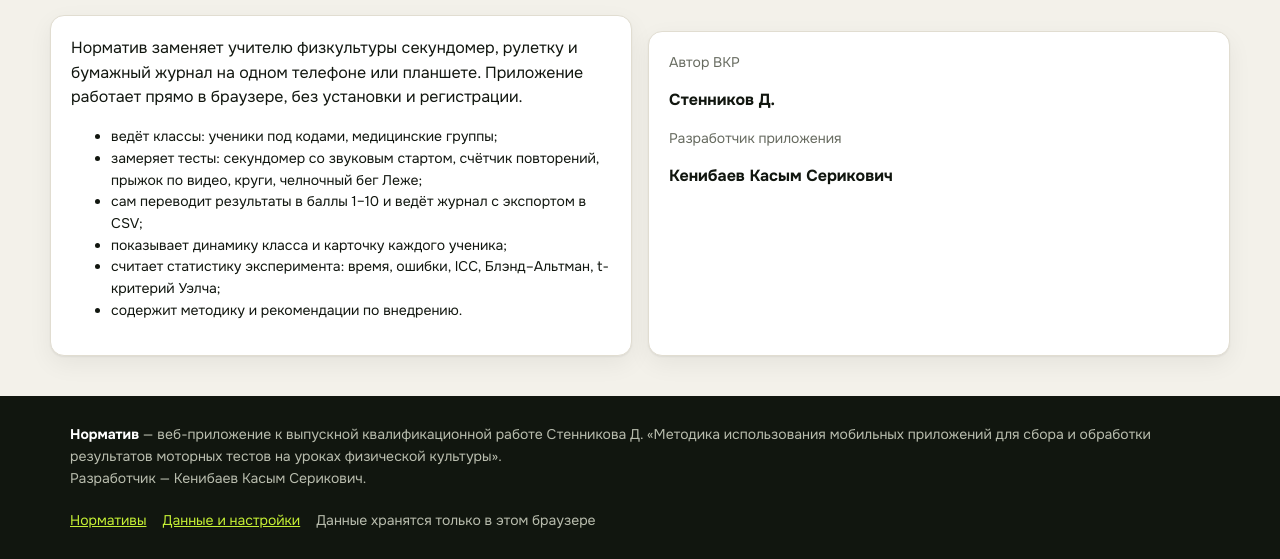
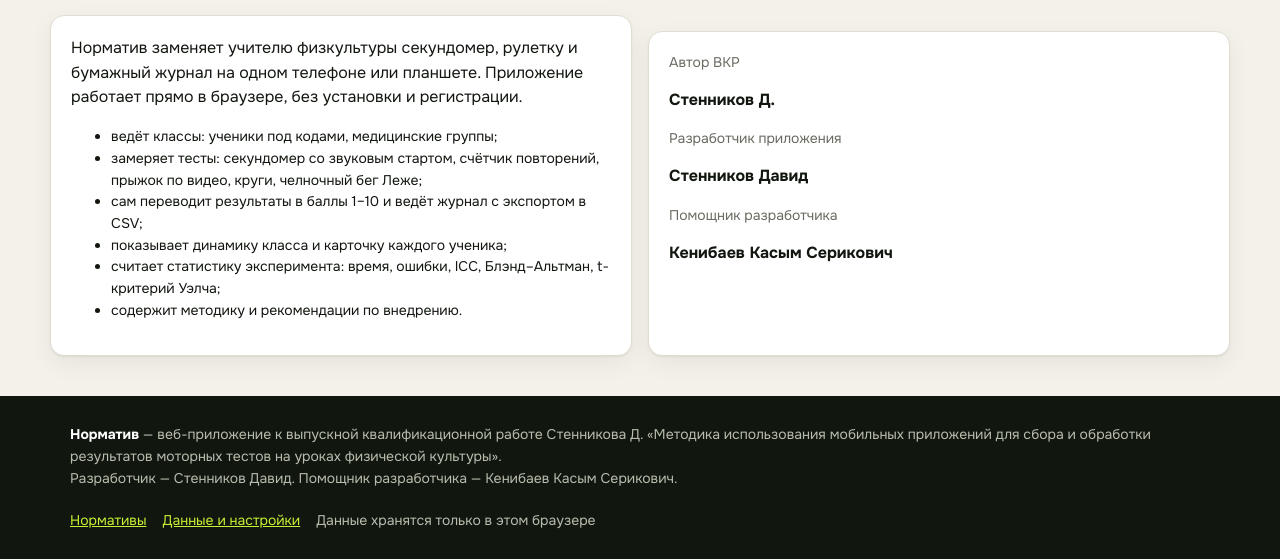
Before and after one commit to kk228m10-sys/david.stennikov, a plain HTML site: page index.html in a window 1280 px wide. Shown: the part 739-1298 px from the top of the page. Drawn offline with Linux system fonts and the light colour scheme; a web font is replaced by a local one.

Commit message:
Указать Стенникова Давида разработчиком, Кенибаева К. С. — помощником
Co-Authored-By: Claude Opus 5.5 <noreply@anthropic.com>

```diff
--- a/index.html
+++ b/index.html
@@ -34,7 +34,7 @@
     <div>
       <b>Норматив</b> — веб-приложение к выпускной квалификационной работе Стенникова Д.
       «Методика использования мобильных приложений для сбора и обработки результатов моторных тестов на уроках физической культуры».
-      <br>Разработчик — Кенибаев Касым Серикович.
+      <br>Разработчик — Стенников Давид. Помощник разработчика — Кенибаев Касым Серикович.
     </div>
     <div class="foot-links">
       <a href="#/norms">Нормативы</a>
@@ -45,6 +45,6 @@
 </footer>
 <div id="toast" role="status" aria-live="polite"></div>
 <script src="js/stats.js?v=2"></script>
-<script src="js/app.js?v=2"></script>
+<script src="js/app.js?v=3"></script>
 </body>
 </html>
--- a/js/app.js
+++ b/js/app.js
@@ -289,6 +289,8 @@ VIEWS.home = () => {
         <p class="muted small">Автор ВКР</p>
         <p><b>Стенников Д.</b></p>
         <p class="muted small">Разработчик приложения</p>
+        <p><b>Стенников Давид</b></p>
+        <p class="muted small">Помощник разработчика</p>
         <p><b>Кенибаев Касым Серикович</b></p>
       </div>
     </div>
```
Also changed, not shown: 1 other file.
